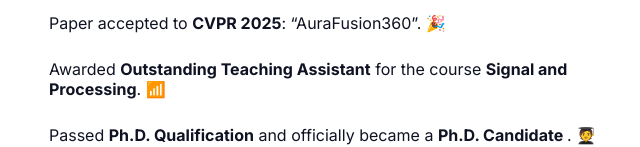
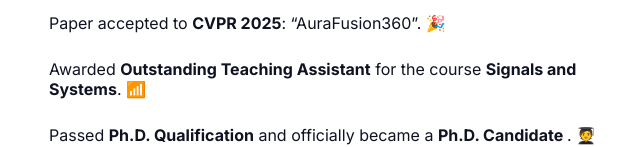
Before and after one commit to yichuanH/Personal-Page, a plain HTML site: page index.html in a window 1280 px wide. Shown: the part 805-952 px from the top of the page, 364-1004 px from the left. Drawn offline with Linux system fonts and the light colour scheme.

Commit message:
Update index.html

```diff
--- a/index.html
+++ b/index.html
@@ -172,7 +172,7 @@
       <li><div class="date">Sep. 2025</div><div><strong>Voxify3D</strong> project page released! 🧸</div></li>
       <li><div class="date">Jun. 2025</div><div>Served as a <strong>reviewer</strong> for <strong>Pacific Graphics 2025 (PG 2025)</strong>.</div></li>
       <li><div class="date">Mar. 2025</div><div>Paper accepted to <strong>CVPR 2025</strong>: “AuraFusion360”. 🎉</div></li>
-      <li><div class="date">Sep. 2024</div><div>Awarded <strong>Outstanding Teaching Assistant</strong> for the course <strong>Signal and Processing</strong>. 📶</div></li>
+      <li><div class="date">Sep. 2024</div><div>Awarded <strong>Outstanding Teaching Assistant</strong> for the course <strong>Signals and Systems</strong>. 📶</div></li>
       <li><div class="date">Jun. 2024</div><div>Passed <strong>Ph.D. Qualification</strong> and officially became a <strong>Ph.D. Candidate </strong>. 🧑‍🎓</div></li>
       <li><div class="date">Sep. 2023</div><div>Joined the <strong>Computational Photography Lab</strong> at NYCU as a <strong>Ph.D. student</strong>. 📖</div></li>
     </ul>
```
